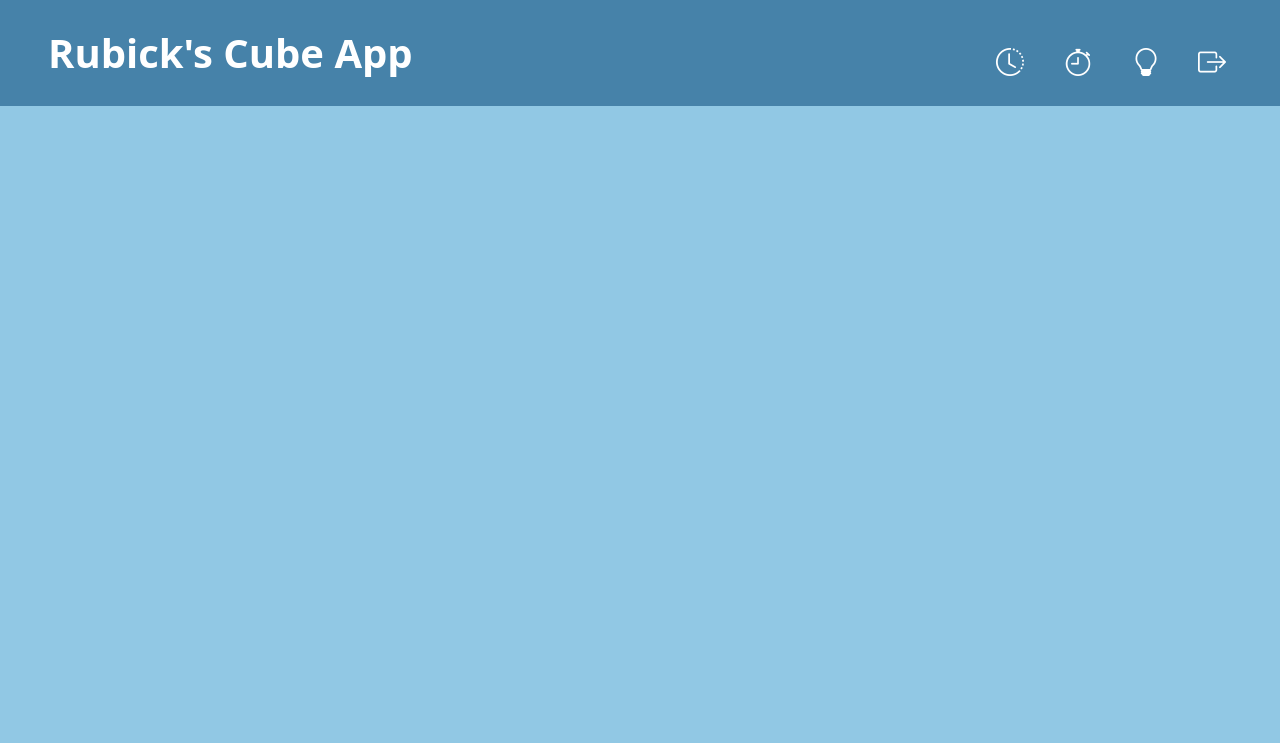
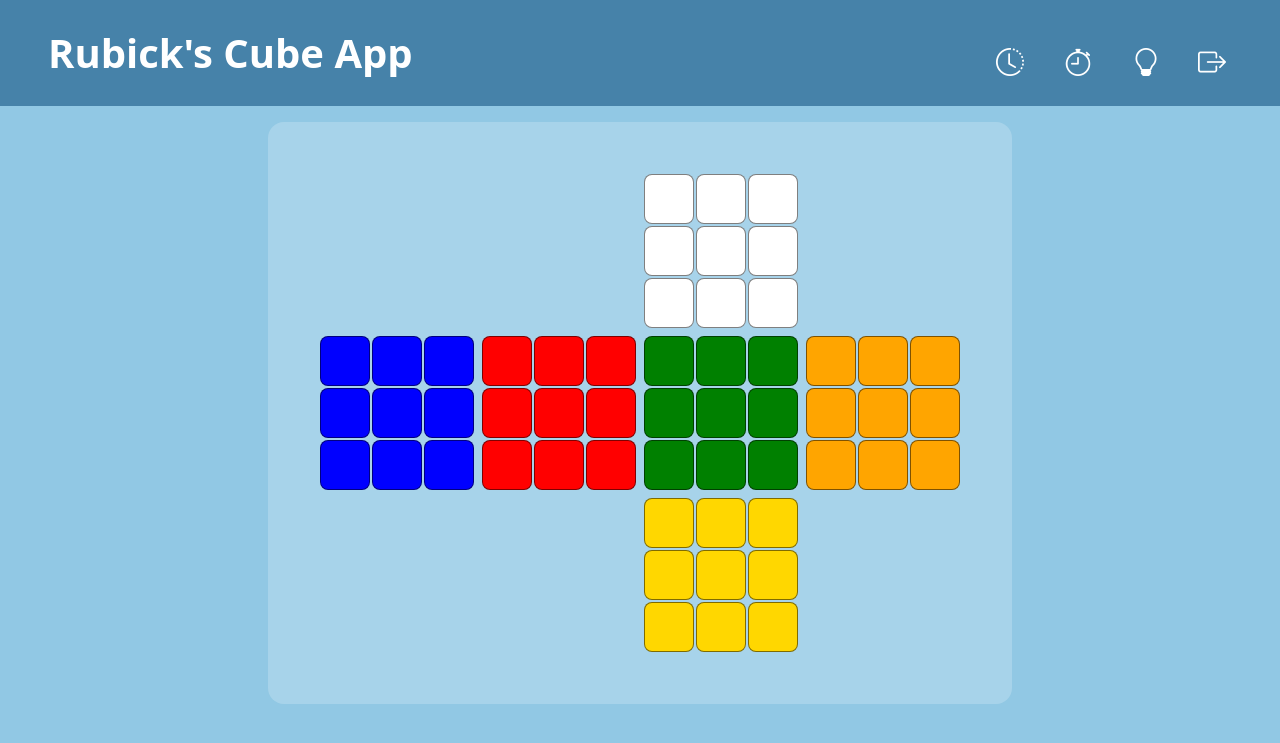
Before and after one commit to Sisalem-Amine/Rubick-s-Cube-App, a Flask app: page /solver in a window 1280 px wide. Shown: the top 743 px of the page. Run offline with Flask 3, Linux system fonts and the light colour scheme; the visitor is signed in with stand-in values (Sample User, id 1).

Commit message:
Add solver cube grid

```diff
--- a/static/css/style.css
+++ b/static/css/style.css
@@ -214,15 +214,52 @@ tbody.body td {
     background-color: transparent;
     transition: all 0.2s ease;
 }
-
 label.btn.btn-outline-custom:hover, label.btn.btn-outline-custom:focus {
     background-color: var(--highlight);
     color: var(--text-light);
     border-color: var(--highlight);
 }
-
 .btn-check:checked + .btn-outline-custom {
     background-color: var(--primary);
     color: var(--text-light);
     border-color: var(--primary);
 }
+
+/*Solver*/
+.face {
+  display: grid;
+  grid-template-columns: repeat(3, 50px);
+  grid-template-rows: repeat(3, 50px);
+  gap: 2px;
+  margin: 4px;
+}
+.sticker {
+  width: 50px;
+  height: 50px;
+  background-color: white;
+  border-radius: 6px;
+  border: 2px solid rgba(0, 0, 0, 0.3);
+  transition: background-color 0.2s;
+}
+.sticker:hover {
+  opacity: 0.8;
+  cursor: pointer;
+}
+.center-sticker {
+    background-color: white;
+    cursor: not-allowed;
+}
+.center-sticker:hover {
+    opacity: 1;
+    cursor: not-allowed;
+}
+#cube-grid{
+    color: var(--text-light);
+    background-color: rgba(255, 255, 255, 0.2);
+}
+.white{ background-color: white; }
+.blue{ background-color: blue; }
+.red{ background-color: red; }
+.green{ background-color: green; }
+.orange{ background-color: orange; }
+.yellow{ background-color: #FFD700; }
--- /dev/null
+++ b/static/js/core/solver.js
@@ -0,0 +1,42 @@
+export function renderCubeGrid(solverGrid) {
+    let grid = ``;
+    let colors = [['white'],['blue','red','green','orange'],['yellow']]
+
+    for (let i = 0; i < 3; i++) {
+        grid += `<div class="row gx-0 justify-content-center">`;
+
+        let faces = (i === 1) ? 4 : 1;
+
+        for (let j = 0; j < faces; j++) {
+            const isOffset = (faces === 1) ? " offset-3" : "";
+
+            grid += `
+                <div class="col-auto${isOffset}">
+                    <div id="face-${i + 1}-${j + 1}" class="face">
+            `;
+
+            for (let k = 0; k < 9; k++) {
+                const isCenter = (k === 4);
+
+                let centerClass = isCenter ? ' center-sticker' : '';
+                let disabledAttr = isCenter ? 'disabled' : '';
+
+                grid += `
+                    <button type="button"
+                            class="${colors[i][j]} sticker rounded-3 border border-black border-opacity-50${centerClass}"
+                            ${disabledAttr}>
+                    </button>
+                `;
+            }
+
+            grid += `
+                    </div>
+                </div>
+            `;
+        }
+
+        grid += `</div>`;
+    }
+
+    solverGrid.innerHTML = grid;
+}
--- a/static/js/ui/app.js
+++ b/static/js/ui/app.js
@@ -6,6 +6,7 @@ import { stopTimer } from '../core/timer.js';
 import { submitToServer } from '../core/timer.js';
 import { fetchStats } from '../core/timer.js';
 import { fetchSortSettings } from '../core/history.js';
+import { renderCubeGrid } from '../core/solver.js';
 
 const form = document.getElementById('form-to-submit');
 const nav = document.getElementById('navbar');
@@ -23,6 +24,8 @@ const select = document.getElementById('select-by');
 const sortRadios = document.getElementsByName('sort-by');
 const sortRadiosOrder = document.getElementsByName('sort-order');
 const tBody = document.getElementById('tbody');
+const solver = document.getElementById('solver');
+const solverGrid = document.getElementById('cube-grid');
 
 let scrambleType = 'none';
 let myTimeOut;
@@ -137,3 +140,9 @@ if(history){
         })
     );
 }
+
+if(solver){
+    document.addEventListener('DOMContentLoaded', () => {
+        renderCubeGrid(solverGrid);
+    });
+}
--- a/templates/solver.html
+++ b/templates/solver.html
@@ -5,7 +5,9 @@
 {% endblock %}
 
 {% block body %}
-    <main>
+<main id="solver" class="d-flex justify-content-center align-items-center">
+        <form id="cube-grid" class="p-5 mt-3 rounded-4" action="">
 
+        </form>
     </main>
 {% endblock %}
```
